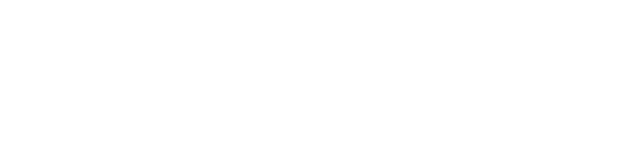
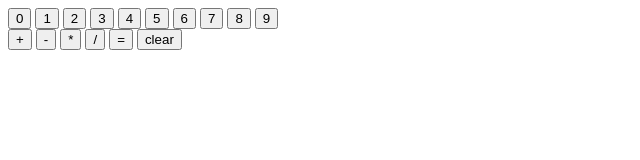
Before and after one commit to brandonngithub/calculator, a plain HTML site: page index.html in a window 1280 px wide. Shown: the whole page, without its empty margins (0-640 px from the left). Drawn offline with Linux system fonts and the light colour scheme.

Commit message:
update files

```diff
--- a/index.html
+++ b/index.html
@@ -6,7 +6,27 @@
     <link rel="stylesheet" type="text/css" href="style.css">
 </head>
 <body>
-
+    <div id="display"></div>
+    <div id="row1">
+        <button id="zero" onclick="populate('0')">0</button>
+        <button id="one" onclick="populate('1')">1</button>
+        <button id="two" onclick="populate('2')">2</button>
+        <button id="three" onclick="populate('3')">3</button>
+        <button id="four" onclick="populate('4')">4</button>
+        <button id="five" onclick="populate('5')">5</button>
+        <button id="six" onclick="populate('6')">6</button>
+        <button id="seven" onclick="populate('7')">7</button>
+        <button id="eight" onclick="populate('8')">8</button>
+        <button id="nine" onclick="populate('9')">9</button>
+    </div>
+    <div id="row2">
+        <button id="add" onclick="populate('+')">+</button>
+        <button id="subtract" onclick="populate('-')">-</button>
+        <button id="multiply" onclick="populate('*')">*</button>
+        <button id="divide" onclick="populate('/')">/</button>
+        <button id="equals" onclick="operate()">=</button>
+        <button id="clear">clear</button>
+    </div>
 
     <script src="script.js"></script>
 </body>
--- a/script.js
+++ b/script.js
@@ -0,0 +1,35 @@
+var displayValue = "";
+
+function populate(character){
+    displayValue += character;
+    document.getElementById('display').innerHTML = displayValue;
+}
+
+function operate(){
+    var operator, num1, num2, operatorIndex, solution;
+    for (var i=0; i<displayValue.length; i++){
+        if (displayValue.charAt(i) == '+'){
+            operatorIndex = i;
+        } else if (displayValue.charAt(i) == '-'){
+            operatorIndex = i;
+        } else if (displayValue.charAt(i) == '*'){
+            operatorIndex = i;
+        } else if (displayValue.charAt(i) == '/'){
+            operatorIndex = i;
+        }
+    }
+    operator = displayValue.charAt(operatorIndex);
+    num1 = parseInt(displayValue.substring(0, operatorIndex));
+    num2 = parseInt(displayValue.substring(operatorIndex+1));
+    if (operator == '+'){
+        solution = num1 + num2;
+    } else if (operator == '-'){
+        solution = num1 - num2;
+    } else if (operator == '*'){
+        solution = num1 * num2;
+    } else if (operator == '/'){
+        solution = num1 / num2;
+    }
+    displayValue = solution;
+    document.getElementById("display").innerHTML = solution;
+}
```
